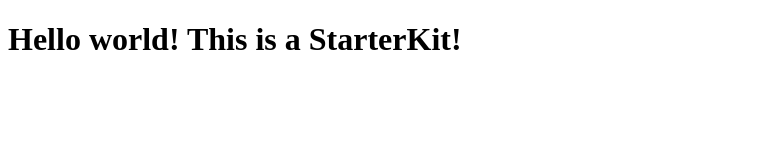
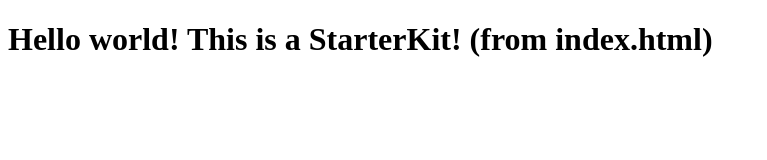
Before and after one commit to takeyan-icp/hellomc3js, a website: page public/index.html in a window 1280 px wide. Shown: the whole page, without its empty margins (0-767 px from the left). Drawn offline with Linux system fonts and the light colour scheme.

Commit message:
message modified.

```diff
--- a/public/index.html
+++ b/public/index.html
@@ -7,6 +7,6 @@
     <meta name="viewport" content="width=device-width, initial-scale=1">
 </head>
 <body>
-<h1>Hello world! This is a StarterKit!</h1>
+<h1>Hello world! This is a StarterKit! (from index.html)</h1>
 </body>
 </html>
```
Also changed, not shown: test/test-server.js (+1 -1 lines).
